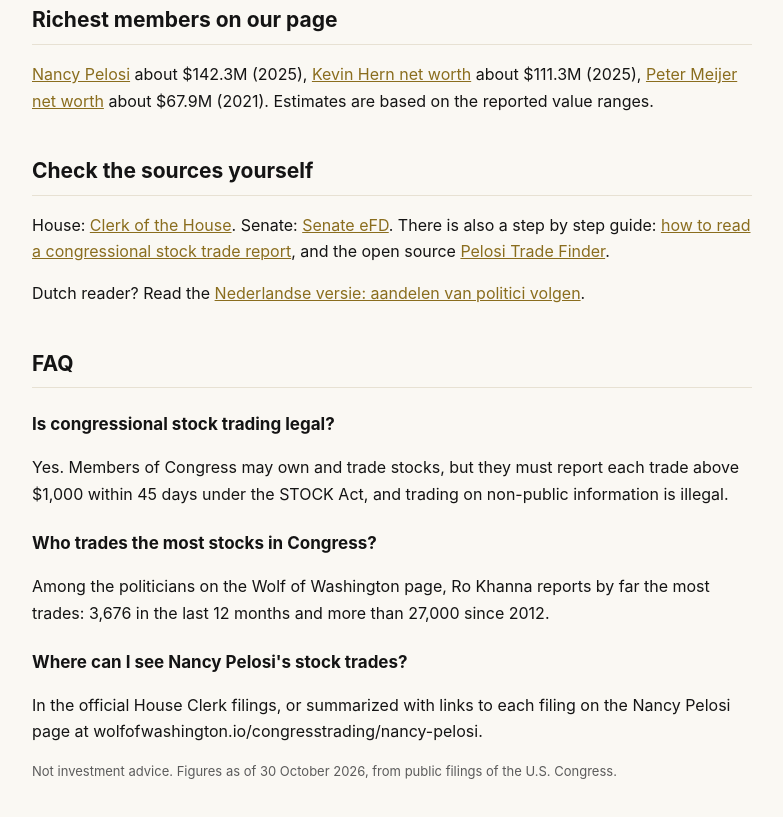
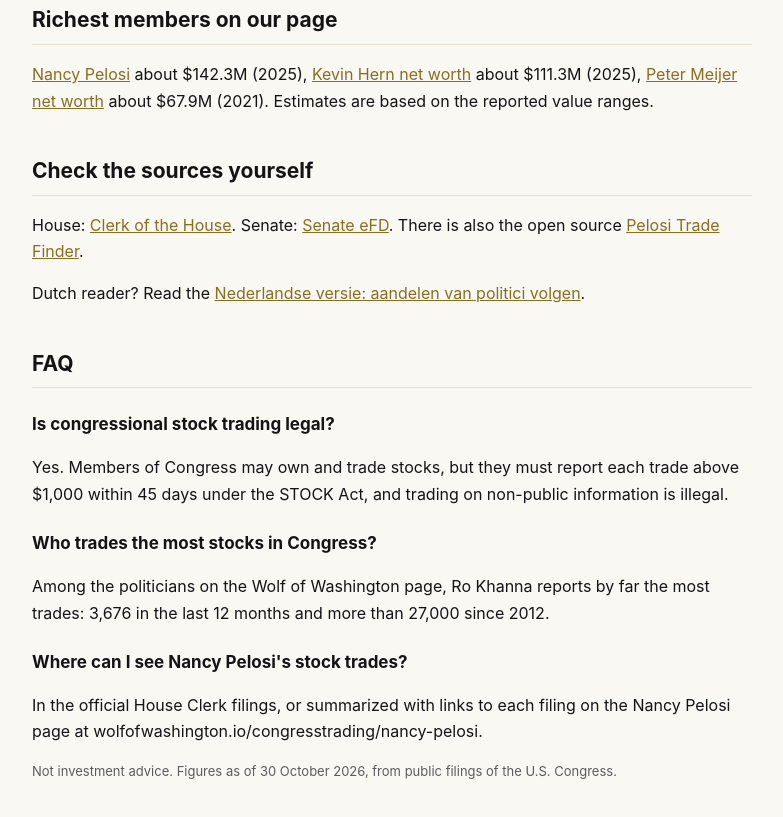
Before and after one commit to MeesWijnants/MeesWijnants.github.io, a plain HTML site: page congress-trading.html in a window 1280 px wide. Shown: the part 1201-2018 px from the top of the page, without its empty margins (248-1031 px from the left). Drawn offline with Linux system fonts and the light colour scheme.

Commit message:
Update congress-trading.html

```diff
--- a/congress-trading.html
+++ b/congress-trading.html
@@ -62,7 +62,7 @@ ul{padding-left:20px}
 <h2>Richest members on our page</h2>
 <p><a href="https://wolfofwashington.io/congresstrading/nancy-pelosi/net-worth">Nancy Pelosi</a> about $142.3M (2025), <a href="https://wolfofwashington.io/congresstrading/kevin-hern/net-worth">Kevin Hern net worth</a> about $111.3M (2025), <a href="https://wolfofwashington.io/congresstrading/peter-meijer/net-worth">Peter Meijer net worth</a> about $67.9M (2021). Estimates are based on the reported value ranges.</p>
 <h2>Check the sources yourself</h2>
-<p>House: <a href="https://disclosures-clerk.house.gov/FinancialDisclosure">Clerk of the House</a>. Senate: <a href="https://efdsearch.senate.gov/">Senate eFD</a>. There is also a step by step guide: <a href="https://medium.com/@meeswijnants/how-to-read-a-congressional-stock-trade-report-ptr-at-the-house-clerk-bc2f14c89e7e">how to read a congressional stock trade report</a>, and the open source <a href="https://github.com/MeesWijnants/pelosi-trade-finder">Pelosi Trade Finder</a>.</p>
+<p>House: <a href="https://disclosures-clerk.house.gov/FinancialDisclosure">Clerk of the House</a>. Senate: <a href="https://efdsearch.senate.gov/">Senate eFD</a>. There is also the open source <a href="https://github.com/MeesWijnants/pelosi-trade-finder">Pelosi Trade Finder</a>.</p>
 <p>Dutch reader? Read the <a href="https://meeswijnants.github.io/aandelen-politici">Nederlandse versie: aandelen van politici volgen</a>.</p>
 
 <h2>FAQ</h2>
```
